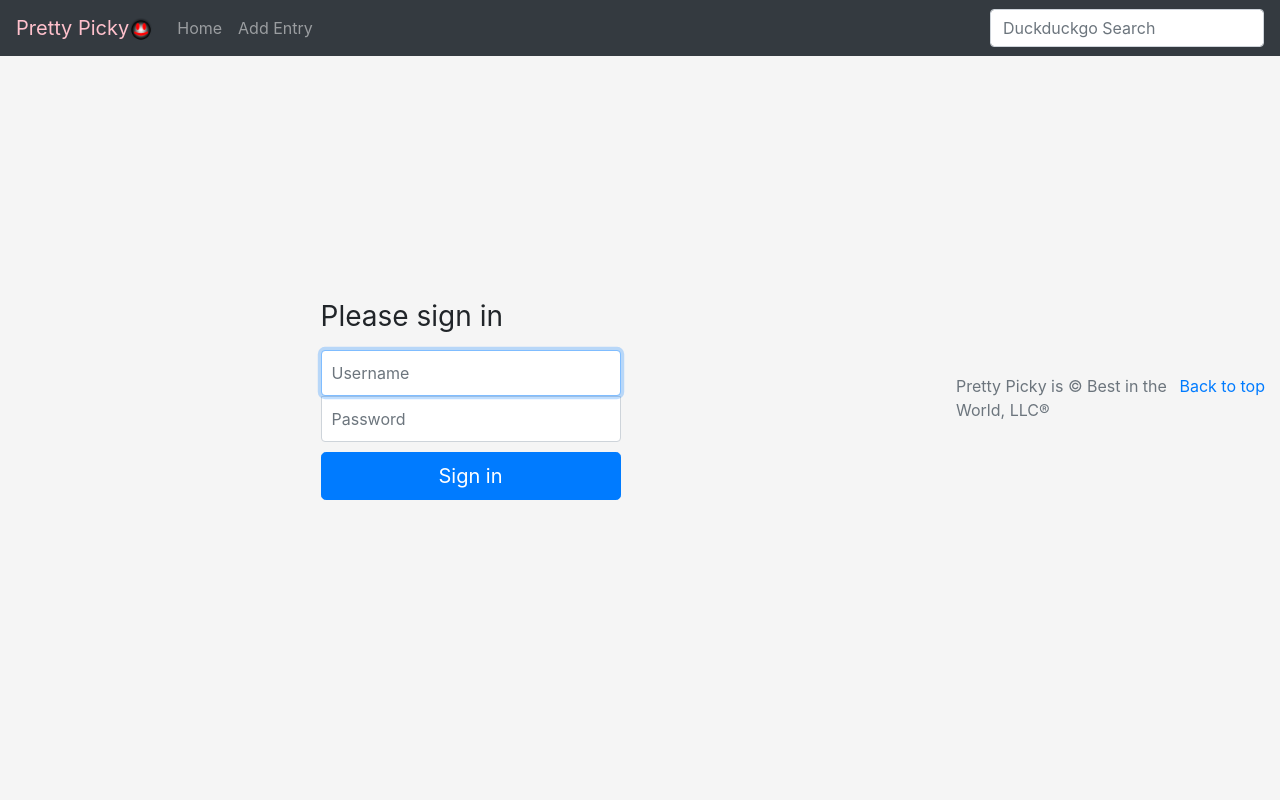
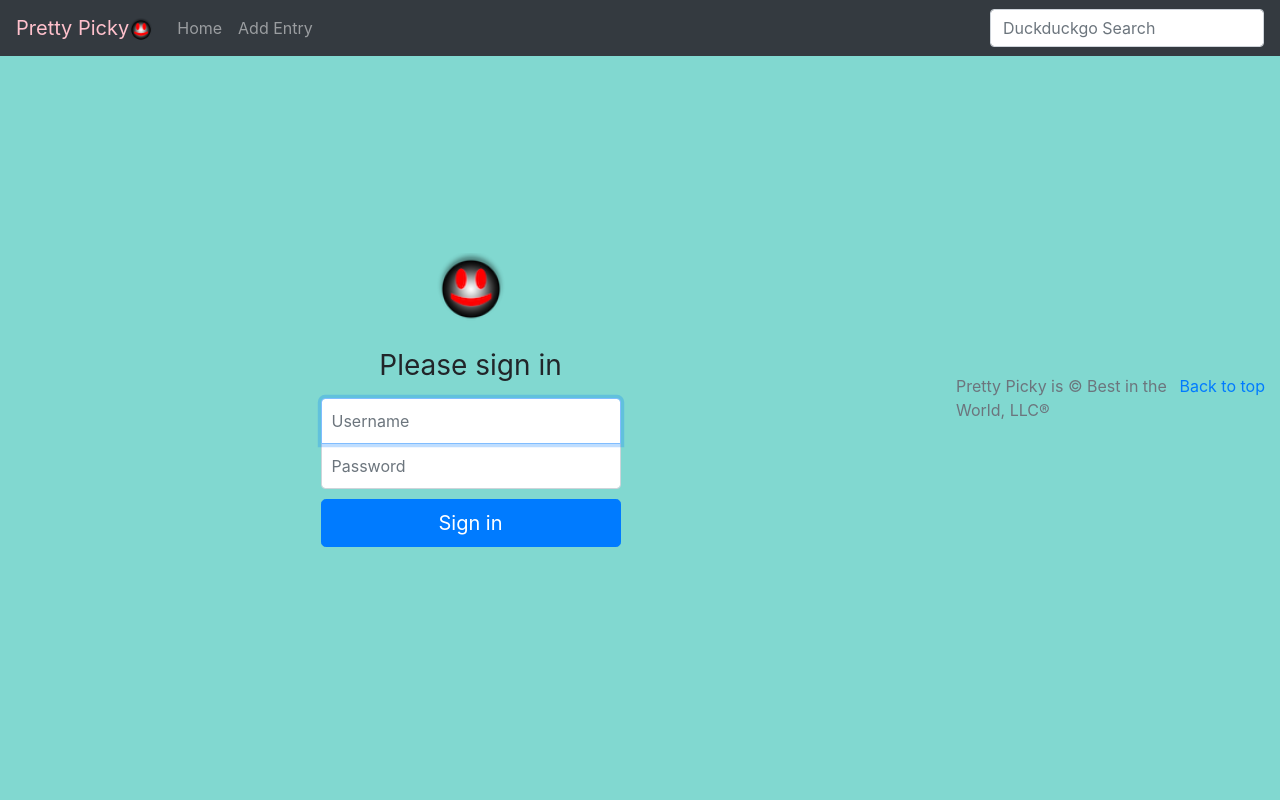
Before and after one commit to Rabvc4/blogz, a Flask app: page /login in a window 1280 px wide. Run offline with Flask 2, Linux system fonts and the light colour scheme; some libraries are stand-ins or nearby versions.

Commit message:
Got CSS working and restriction of paths if not logged in

```diff
--- a/main.py
+++ b/main.py
@@ -74,7 +74,7 @@ def today():
 
 @app.before_request
 def require_login():
-    allowed_routes = ['login', 'signup']
+    allowed_routes = ['login', 'signup', './static/images']
     if request.endpoint not in allowed_routes and 'username' not in session:
         return redirect('/login')
 
@@ -160,10 +160,10 @@ def newpost():
 
     return render_template('newpost.html', date=date)
 
-app.route('/', methods=['POST', 'GET'])
+@app.route('/', methods=['POST', 'GET'])
 def index():
 
-    return render_template('index.html')
+    return render_template('blog.html')
 
 if __name__ == '__main__':
     app.run(host= '0.0.0.0')
--- a/static/styles.css
+++ b/static/styles.css
@@ -29,6 +29,16 @@ article div > img {
 }
 
 body {
+  display: -ms-flexbox;
+  display: -webkit-box;
+  -ms-flex-align: center;
+  -ms-flex-pack: center;
+  -webkit-box-align: center;
+  align-items: center;
+  -webkit-box-pack: center;
+  justify-content: center;
+  padding-top: 40px;
+  padding-bottom: 40px;
   background-color: #81d8d0;
 }
 
@@ -56,21 +66,6 @@ body {
   height: 100%;
 }
 
-body {
-  display: -ms-flexbox;
-  display: -webkit-box;
-  display: flex;
-  -ms-flex-align: center;
-  -ms-flex-pack: center;
-  -webkit-box-align: center;
-  align-items: center;
-  -webkit-box-pack: center;
-  justify-content: center;
-  padding-top: 40px;
-  padding-bottom: 40px;
-  background-color: #f5f5f5;
-}
-
 .form-signin {
   width: 100%;
   max-width: 330px;
@@ -90,7 +85,7 @@ body {
 .form-signin .form-control:focus {
   z-index: 2;
 }
-.form-signin input[type="email"] {
+.form-signin input[type="text"] {
   margin-bottom: -1px;
   border-bottom-right-radius: 0;
   border-bottom-left-radius: 0;
--- a/templates/base.html
+++ b/templates/base.html
@@ -2,9 +2,9 @@
 <html>
   <head>
     <meta name="viewport" content="width=device-width, initial-scale=1.0">
-    <link rel="stylesheet" href="{{ url_for('static', filename='css/bootstrap.css') }}">
-    <link rel="stylesheet" href="{{ url_for('static', filename='styles.css') }}">
-    <link rel="icon" href="{{ url_for('static', filename='images/favicon.ico') }}">
+    <link rel="stylesheet" href="static/css/bootstrap.css">
+    <link rel="stylesheet" href="static/styles.css">
+    <link rel="icon" href="static/images/favicon.ico">
 
     <title>Pretty Picky</title>
   </head>
--- a/templates/login.html
+++ b/templates/login.html
@@ -1,7 +1,8 @@
 {% extends "base.html" %}
 
 {% block content %}
-  <form class="form-signin" action="/login" method="post">
+  <form class="form-signin text-center" action="/login" method="post">
+    <img class="mb-4" src="static/images/favicon.ico" alt="Blog Image" height="72" width="72">
     <h1 class="h3 mb-3 font-weight-normal">Please sign in</h1>
     <label for="Username" class="sr-only">Username</label>
     <input type="text" name="username" class="form-control" placeholder="Username" required autofocus>
```
Also changed, not shown: templates/footer.html (added, +10 -0 lines), templates/index.html (deleted, +0 -35 lines), templates/signup.html (+7 -5 lines), static/images/EvilSmile.png (renamed from static/images/Evil-Smile.png).
